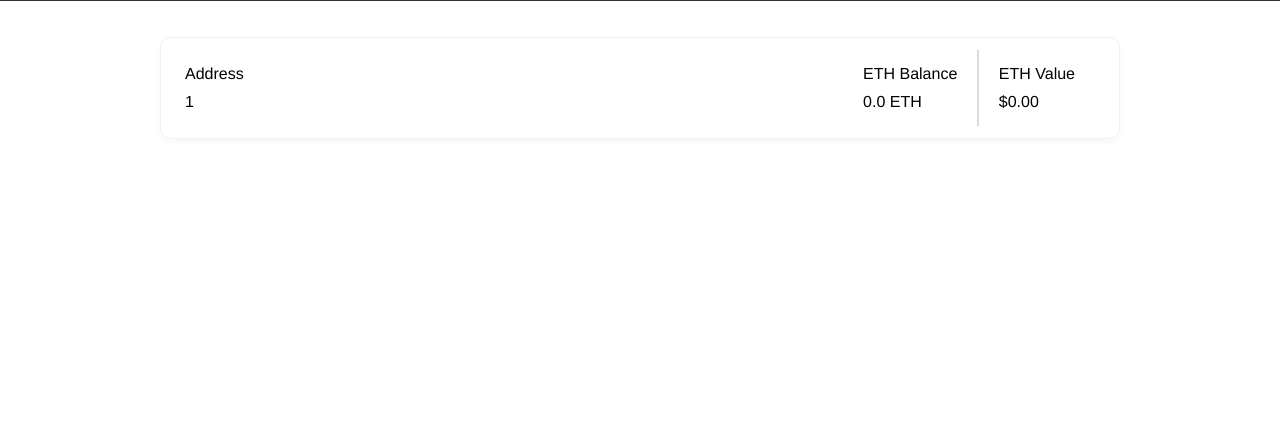
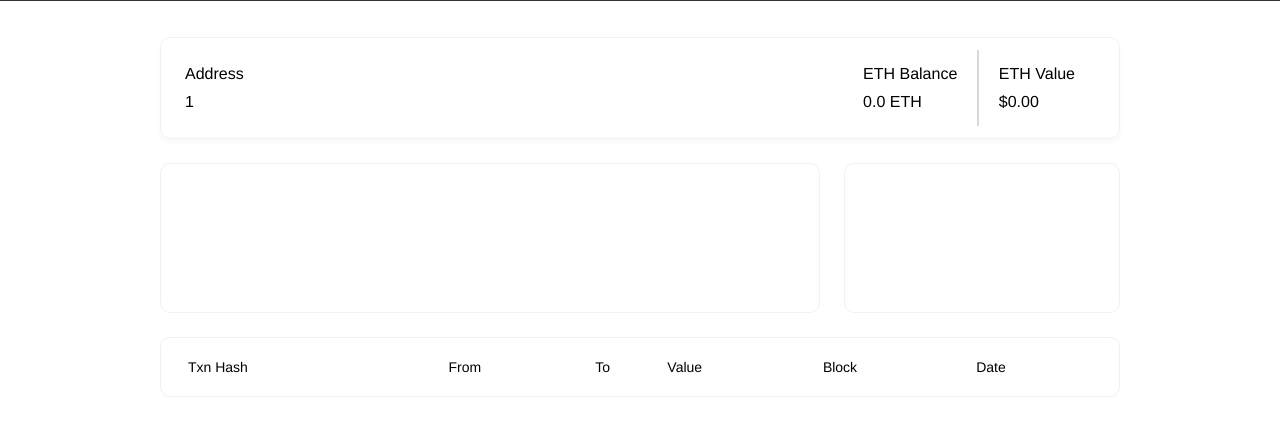
Before and after one commit to itskillian/ethexplorer, a Django app: page /address/1 in a window 1280 px wide. Shown: the part 48-484 px from the top of the page. Run offline with Django 5.2, Linux system fonts and the light colour scheme; data that the repository does not hold is empty.

Commit message:
feat: transaction history table fix: move all API related functions to utils.py fix: rewrite context processors for consistency
txn history table includes;
- txn hash
- from address
- to address
- value
- block number
timestamp

```diff
--- a/core/context_processors.py
+++ b/core/context_processors.py
@@ -1,40 +1,19 @@
 import requests
 
-from config.settings import etherscan_api_key
 from core.forms import AddressForm
-from django.shortcuts import render, redirect
+from core.utils import get_eth_price, get_gas_price
+# from django.shortcuts import render, redirect
 
 #from core.models import SiteLogo, FooterInfo
 
 def gas_tracker_context(request):
-    url = 'https://api.etherscan.io/api'
-    api_key = etherscan_api_key
-    payload = {
-        'module': 'gastracker',
-        'action': 'gasoracle',
-        'apikey': api_key,
-    }
-    response = requests.get(url, params=payload)
-    data = response.json()
-    gas = data['result']
-
-    return {'gas': gas}
+    gas_data = get_gas_price(request)
+    return {'gas_data': gas_data}
 
 
 def eth_tracker_context(request):
-    url = 'https://api.etherscan.io/api'
-    api_key = etherscan_api_key
-    payload = {
-        'module': 'stats',
-        'action': 'ethprice',
-        'apikey': api_key
-    }
-    response = requests.get(url, params=payload)
-    result = response.json()['result']
-    ethusd = result['ethusd']
-    ethbtc = result['ethbtc']
-
-    return {'eth_usd': ethusd, 'eth_btc': ethbtc}
+    eth_data = get_eth_price(request)
+    return {'eth_data': eth_data}
 
 def search_form_context(request):
     # load form
--- a/core/static/style.css
+++ b/core/static/style.css
@@ -11,6 +11,15 @@ html, body {
     line-height: 28px;
     text-align: center;
     margin: 0;
+}
+
+a {
+    text-decoration: none;
+    color: #0784c3;
+}
+
+a:hover {
+    text-decoration: underline;
 }
 
 main {
@@ -37,8 +46,8 @@ main {
     padding: 12px 24px;
     max-width: 960px;
     border: 1.35px solid #eff1f3;
+    border-radius: 10px;
     box-shadow: 0 3px 6px rgba(0, 0, 0, .03);
-    border-radius: 10px;
 }
 
 .address-info-box {
@@ -95,6 +104,65 @@ main {
     width: 1.5px;
     background: #d9d9d9;
 }
+
+.address-view {
+    display: flex;
+    flex-direction: column;
+    width: 100%;
+    max-width: 960px;
+}
+
+.address-70-30 {
+    display: flex;
+    flex-direction: row;
+    height: 150px;
+    width: 100%;
+}
+
+.address-left {
+    width: 70%;
+    flex: 0 0 70%;
+    padding-right: 12px;
+}
+
+.address-right {
+    width: 30%;
+    flex: 0 0 30%;
+    padding-left: 12px;
+
+}
+
+.address-stats {
+    width: 100%;
+    height: 100%;
+    border: 1.35px solid #eff1f3;
+    border-radius: 10px;
+    padding-right: 10px;
+}
+
+.address-history {
+    margin: 24px 0;
+}
+
+.address-history table {
+    width: 100%;
+    padding: 12px 24px;
+    text-align: left;
+    border: 1.35px solid #eff1f3;
+    border-radius: 10px;
+    padding-right: 10px;
+}
+
+.address-history th {
+    font-size: 14px;
+    font-weight: 400;
+}
+
+.address-history td {
+    font-weight: 300;
+}
+
+
 
 /* header menu - base.html */
 header {
--- a/core/templates/core/address.html
+++ b/core/templates/core/address.html
@@ -23,6 +23,43 @@
                 </div>
             </div>
         </div>
+        <div class="address-view">
+            <div class="address-70-30">
+                <div class="address-left">
+                    <div class="address-stats">
+
+                    </div>
+                </div>
+                <div class="address-right">
+                    <div class="address-stats">
+
+                    </div>
+                </div>
+            </div>
+            <div class="address-history">
+                <table>
+                    <tr>
+                        <th>Txn Hash</th>
+                        <th>From</th>
+                        <th>To</th>
+                        <th>Value</th>
+                        <th>Block</th>
+                        <th>Date</th>
+                    </tr>
+
+                    {% for txn in txn_data %}
+                    <tr>
+                        <td><a href="https://etherscan.io/tx/{{ txn.hash }}">{{ txn.hash|truncatechars:9 }}</a></td>
+                        <td><a href="https://etherscan.io/address/{{ txn.from }}">{{ txn.from|truncatechars:7 }}</a></td>
+                        <td><a href="https://etherscan.io/address/{{ txn.to }}">{{ txn.to|truncatechars:7 }}</a></td>
+                        <td>{{ txn.value }}</td>
+                        <td><a href="https://etherscan.io/block/{{ txn.blockNumber }}">{{ txn.blockNumber }}</a></td>
+                        <td>{{ txn.timeStamp }}</td>
+                    </tr>
+                    {% endfor %}
+                </table>
+            </div>
+        </div>
     </div>
 </main>
 <br>
--- a/core/templates/core/base.html
+++ b/core/templates/core/base.html
@@ -25,8 +25,8 @@
             </div>
             <div class="tracker">
                 <ul>
-                    <li>Gas: <a href="https://etherscan.io/gastracker">{{ gas.ProposeGasPrice }} gwei</a></li>
-                    <li>ETH Price: <a href="https://etherscan.io/chart/etherprice">${{ eth_usd|floatformat:2|intcomma }}</a></li>
+                    <li>Gas: <a href="https://etherscan.io/gastracker">{{ gas_data.ProposeGasPrice }} gwei</a></li>
+                    <li>ETH Price: <a href="https://etherscan.io/chart/etherprice">${{ eth_data.ethusd|floatformat:2|intcomma }}</a></li>
                 </ul>
             </div>
         </nav>
--- a/core/utils.py
+++ b/core/utils.py
@@ -2,7 +2,12 @@ import requests
 
 from config.settings import etherscan_api_key
 
+
 def get_eth_balance(address):
+    """
+    Returns the wei balance of a given eth address
+    Returns type str
+    """
     url = 'https://api.etherscan.io/api'
     payload = {
         'module': 'account',
@@ -14,7 +19,12 @@ def get_eth_balance(address):
     response = requests.get(url, params=payload)
     return response.json()['result']
 
+
 def get_normal_txns(address):
+    """
+    Returns the list of normal transactions performed by an address
+    This API endpoint returns a max of 10,000 records only
+    """
     url = 'https://api.etherscan.io/api'
     payload = {
         'module': 'account',
@@ -26,3 +36,40 @@ def get_normal_txns(address):
     }
     response = requests.get(url, params=payload)
     return response.json()['result']
+
+
+def get_eth_price(request):
+    url = 'https://api.etherscan.io/api'
+    api_key = etherscan_api_key
+    payload = {
+        'module': 'stats',
+        'action': 'ethprice',
+        'apikey': api_key
+    }
+    response = requests.get(url, params=payload)
+    return response.json()['result']
+
+def get_gas_price(request):
+    url = 'https://api.etherscan.io/api'
+    api_key = etherscan_api_key
+    payload = {
+        'module': 'gastracker',
+        'action': 'gasoracle',
+        'apikey': api_key,
+    }
+    response = requests.get(url, params=payload)
+    return response.json()['result']
+
+def convert_wei(value):
+    """
+    input takes str or int
+    converts wei to ETH
+    """
+    try:
+        wei = int(value)
+    except ValueError:
+        print('error converting str to int')
+        raise ValueError('Input must be an int or str representing an int')
+
+    eth = wei / 1e18
+    return eth
--- a/core/views.py
+++ b/core/views.py
@@ -6,7 +6,7 @@ from django.urls import reverse
 from .context_processors import eth_tracker_context
 from .forms import AddressForm
 from .models import Txn
-from .utils import get_eth_balance, get_normal_txns
+from .utils import convert_wei, get_eth_balance, get_normal_txns
 
 def index(request):
     # load form
@@ -23,15 +23,21 @@ def index(request):
 
 
 def address(request, address):
+    # fetch balance data
     try:
-        wei_balance = int(get_eth_balance(address))
+        eth_balance = convert_wei(get_eth_balance(address))
     except ValueError:
+        print('value error, address not valid')
         print('redirecting to error view')
         return redirect('core:error')
-    eth_balance = wei_balance * pow(10, -18)
-    eth_usd = eth_tracker_context(request)['eth_usd']
+
+    # fetch eth price data
+    eth_usd = eth_tracker_context(request)['eth_data']['ethusd']
+
+
     eth_value = eth_balance * float(eth_usd)
 
+    # fetch transaction data
     txn_data = get_normal_txns(address)
 
     for data in txn_data:
@@ -60,13 +66,14 @@ def address(request, address):
             }
         )
         if not created:
-            print('duplicate found, skipping over')
+            print('duplicate entry found, skipping over')
 
 
     context = {
         'eth_balance': eth_balance,
         'eth_value': eth_value,
         'address': address,
+        'txn_data': txn_data,
     }
     return render(request, 'core/address.html', context)
 
```
